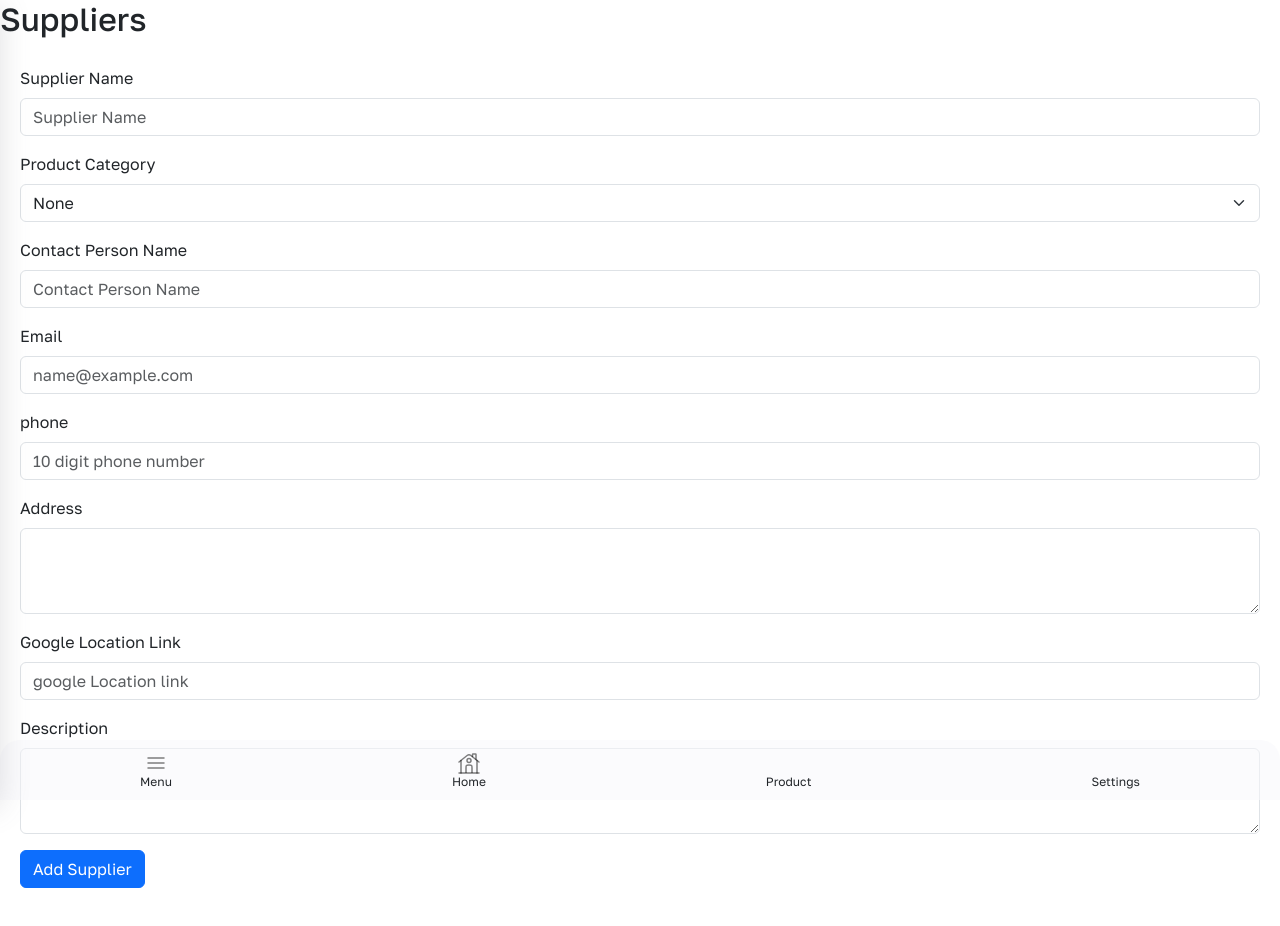
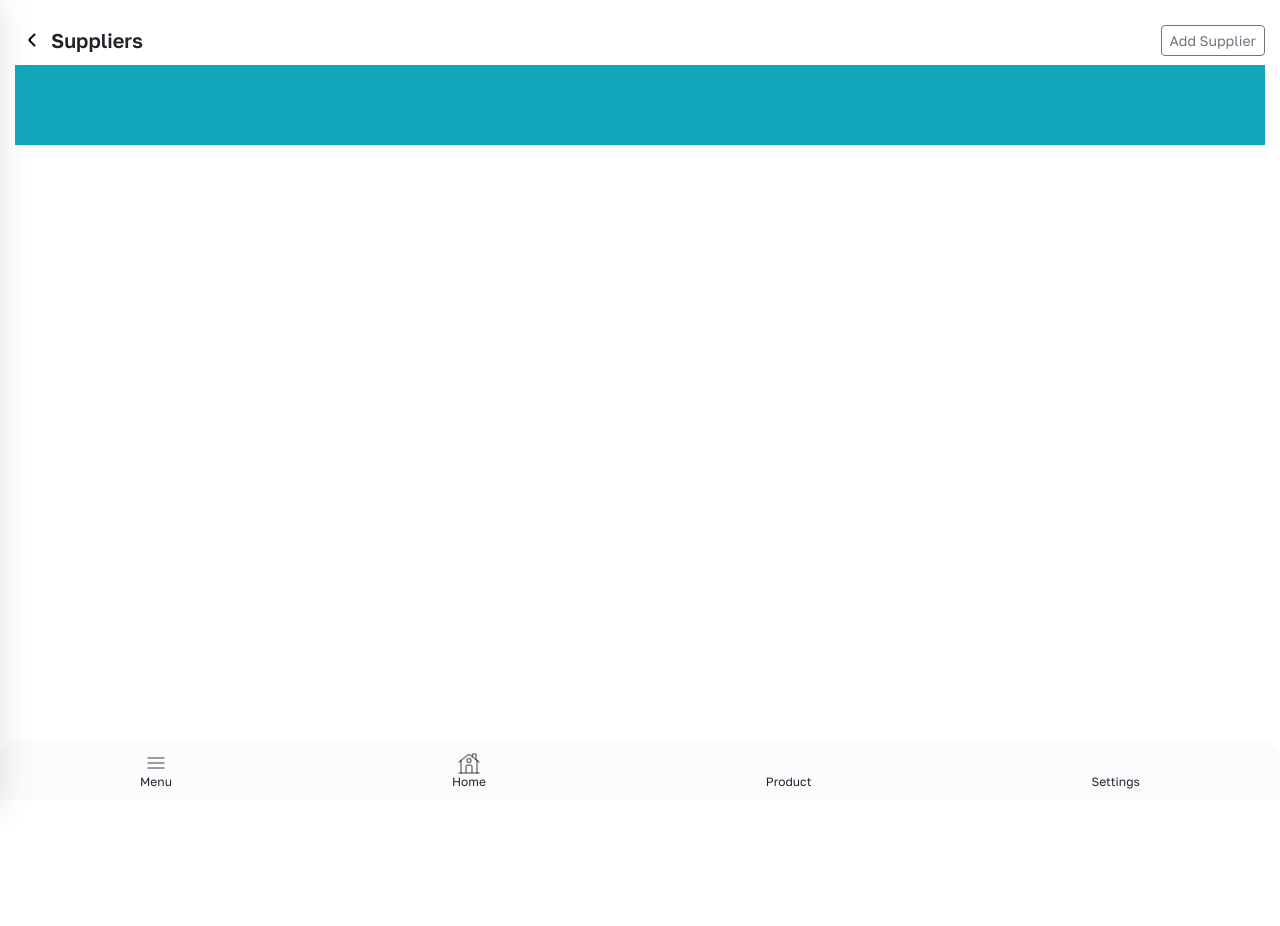
Before and after one commit to MontoRodrigues/AI_POS, an Angular app: page /supplier in a window 1280 px wide. Shown: the top 926 px of the page. After the commit the page ends 800 px from the top, so only its background shows below. Built offline with nearby package versions, Linux system fonts and the light colour scheme; no server answers; the database is empty; sample sign-in values are in the browser's storage.

Commit message:
update design for supplier

```diff
--- a/src/app/app.css
+++ b/src/app/app.css
@@ -9,3 +9,13 @@
     box-shadow: 0 24px 12px -20px #12151c29;
 
 } */
+
+.app-container{
+    width: 100%;
+    height: 100%;
+    padding: 15px;
+}
+
+.left-slider{
+    left:-100%;
+}
--- a/src/app/app.html
+++ b/src/app/app.html
@@ -1,7 +1,4 @@
-
-
-
-
-<router-outlet></router-outlet>
-
+<div class="app-container">
+    <router-outlet></router-outlet>
+</div>
 <app-menu></app-menu>
--- a/src/app/components/supplier-list/supplier-list.css
+++ b/src/app/components/supplier-list/supplier-list.css
@@ -1,3 +1,15 @@
-.error{
+.error {
     border: 1px solid red;
 }
+
+
+
+.product-category-list ul li{
+    font-size: 12px;
+}
+
+.banner{
+    background-color: #12a5bc;
+    width: 100%;
+    height: 80px;
+}
--- a/src/app/components/supplier-list/supplier-list.html
+++ b/src/app/components/supplier-list/supplier-list.html
@@ -1,4 +1,19 @@
-<h2> Suppliers</h2>
+<div class="breadcrumb-header">
+    <div class="breadcrumb-header-name">
+        <button type="button">
+            <svg xmlns="http://www.w3.org/2000/svg" viewBox="0 0 24 24" fill="currentColors">
+                <path
+                    d="M14.2893 5.70708C13.8988 5.31655 13.2657 5.31655 12.8751 5.70708L7.98768 10.5993C7.20729 11.3805 7.2076 12.6463 7.98837 13.427L12.8787 18.3174C13.2693 18.7079 13.9024 18.7079 14.293 18.3174C14.6835 17.9269 14.6835 17.2937 14.293 16.9032L10.1073 12.7175C9.71678 12.327 9.71678 11.6939 10.1073 11.3033L14.2893 7.12129C14.6799 6.73077 14.6799 6.0976 14.2893 5.70708Z" />
+            </svg>
+        </button>
+        <span>Suppliers</span>
+    </div>
+    <button type="button" class="btn btn-outline-secondary btn-sm" onclick="toggle_left_slide_model()"> Add Supplier</button>
+</div>
+
+<div class="banner">
+
+</div>
 
 @for(supplier of supplier_list; track supplier.id) {
 <p>{{supplier.id}}</p>
@@ -8,8 +23,22 @@
 
 
 
-<div style="padding: 20px;">
+<div class="left-slide-model">
 
+
+    <div class="breadcrumb-header">
+        <div class="breadcrumb-header-name">
+            <button type="button" onclick="toggle_left_slide_model()">
+                <svg xmlns="http://www.w3.org/2000/svg" viewBox="0 0 24 24" fill="currentColors">
+                    <path
+                        d="M14.2893 5.70708C13.8988 5.31655 13.2657 5.31655 12.8751 5.70708L7.98768 10.5993C7.20729 11.3805 7.2076 12.6463 7.98837 13.427L12.8787 18.3174C13.2693 18.7079 13.9024 18.7079 14.293 18.3174C14.6835 17.9269 14.6835 17.2937 14.293 16.9032L10.1073 12.7175C9.71678 12.327 9.71678 11.6939 10.1073 11.3033L14.2893 7.12129C14.6799 6.73077 14.6799 6.0976 14.2893 5.70708Z" />
+                </svg>
+            </button>
+            <span>Add Suppliers</span>
+        </div>
+    </div>
+
+    <div class="model-body">
         <div [class]="new_supplier_validate.name">
             <label class="form-label">Supplier Name</label>
             <input type="text" class="form-control" placeholder="Supplier Name" [(ngModel)]="new_supplier.name">
@@ -24,10 +53,13 @@
                 }
             </select>
         </div>
-    <div class="mb-3">
+        <div class="mb-3 product-category-list"><ul class="list-group">
             @for(category of new_supplier.productCategory; track $index; let i=$index) {
-        <div><span>{{category}}</span><span (click)="deleteProductCategory(i)">X</span> </div>
+
+            <li class="list-group-item d-flex justify-content-between align-items-center">
+                {{category}}<span class="badge text-bg-primary rounded-pill" (click)="deleteProductCategory(i)">X</span> </li>
             }
+            </ul>
         </div>
         <!-- <div [class]="new_supplier_validate.productCategory">
         <label class="form-label">Product Category</label>
@@ -48,7 +80,8 @@
 
         <div [class]="new_supplier_validate.phone">
             <label class="form-label">phone</label>
-        <input type="number" class="form-control" placeholder="10 digit phone number" [(ngModel)]="new_supplier.phone">
+            <input type="number" class="form-control" placeholder="10 digit phone number"
+                [(ngModel)]="new_supplier.phone">
         </div>
 
         <div [class]="new_supplier_validate.address">
@@ -58,7 +91,8 @@
 
         <div [class]="new_supplier_validate.location">
             <label class="form-label">Google Location Link</label>
-        <input type="text" class="form-control" placeholder="google Location link" [(ngModel)]="new_supplier.location">
+            <input type="text" class="form-control" placeholder="google Location link"
+                [(ngModel)]="new_supplier.location">
         </div>
 
         <div [class]="new_supplier_validate.businessDescription">
@@ -71,3 +105,5 @@
         </div>
 
     </div>
+
+</div>
--- a/src/app/components/supplier-list/supplier-list.ts
+++ b/src/app/components/supplier-list/supplier-list.ts
@@ -24,6 +24,18 @@ export class SupplierList {
     location: null,
     businessDescription: null
   }
+
+  // new_supplier: ISupplier = {
+  //   id: null,
+  //   name: "Beauty India",
+  //   productCategory: ['Cosmetics','Jeweller'],
+  //   contactPerson: "John Dow",
+  //   email: "name@email.com",
+  //   phone: 1234567890,
+  //   address: "Bairaghar Bhopal ",
+  //   location: "maps.google.com",
+  //   businessDescription: "Cosmetics Seller"
+  // }
 
   new_supplier_validate = {
     id: "mb-3",
@@ -103,6 +115,50 @@ export class SupplierList {
     }
 
 
+   // email
+    const emailRegex = /^[^\s@]+@[^\s@]+\.[^\s@]+$/;
+    if (!this.new_supplier.email || !emailRegex.test(this.new_supplier.email)) {
+        validate = false;
+        this.new_supplier_validate.email = "mb-3 error";
+    } else {
+        this.new_supplier_validate.email = "mb-3";
+    }
+
+
+    // phone
+    if (!this.new_supplier.phone) {
+        validate = false;
+        this.new_supplier_validate.phone = "mb-3 error";
+    } else {
+        this.new_supplier_validate.phone = "mb-3";
+    }
+
+    // address
+    if (!this.new_supplier.address) {
+        validate = false;
+        this.new_supplier_validate.address = "mb-3 error";
+    } else {
+        this.new_supplier_validate.address = "mb-3";
+    }
+
+    // location
+    if (!this.new_supplier.location) {
+        validate = false;
+        this.new_supplier_validate.location = "mb-3 error";
+    } else {
+        this.new_supplier_validate.location = "mb-3";
+    }
+
+    // businessDescription
+    if (!this.new_supplier.businessDescription) {
+        validate = false;
+        this.new_supplier_validate.businessDescription = "mb-3 error";
+    } else {
+        this.new_supplier_validate.businessDescription = "mb-3";
+    }
+
+
+
     return validate;
   }
 
--- a/src/app/interface/isupplier.ts
+++ b/src/app/interface/isupplier.ts
@@ -4,7 +4,7 @@ export interface ISupplier {
     productCategory:string[];
     contactPerson: string | null;
     email: string | null;
-    phone: number | null;
+    phone: string | null;
     address: string | null;
     location:string | null;
     businessDescription:string | null;
--- a/src/app/services/firebase.service.ts
+++ b/src/app/services/firebase.service.ts
@@ -1,6 +1,6 @@
 
 import { Injectable } from '@angular/core';
-import { collection, getDocs, QuerySnapshot, query, onSnapshot, Unsubscribe, QueryConstraint, setDoc, doc, deleteDoc, DocumentReference,addDoc, SetOptions, updateDoc } from 'firebase/firestore';
+import { collection, getDocs, QuerySnapshot, query, onSnapshot, Unsubscribe, QueryConstraint, setDoc, doc, deleteDoc, DocumentReference, addDoc, SetOptions, updateDoc } from 'firebase/firestore';
 import { firestore } from './firebase';
 import { ISupplier } from '../interface/isupplier';
 
@@ -17,7 +17,7 @@ export class FirebaseService {
     return await getDocs(q);
   }
 
-   addDocument(path: string, data: any): Promise<DocumentReference> {
+  addDocument(path: string, data: any): Promise<DocumentReference> {
     const collectionRef = collection(firestore, path);
     return addDoc(collectionRef, data);
   }
@@ -27,7 +27,7 @@ export class FirebaseService {
     return setDoc(docRef, data, options || {});
   }
 
-    updateDocument(path: string, data: any): Promise<void> {
+  updateDocument(path: string, data: any): Promise<void> {
     const docRef = doc(firestore, path);
     return updateDoc(docRef, data);
   }
--- a/src/index.html
+++ b/src/index.html
@@ -13,5 +13,11 @@
 </head>
 <body>
   <app-root></app-root>
+
+  <script>
+    const toggle_left_slide_model=()=>{
+      document.querySelector("body").classList.toggle("show-left-slide-model");
+    }
+  </script>
 </body>
 </html>
--- a/src/styles.css
+++ b/src/styles.css
@@ -6,3 +6,65 @@ html, body{
     margin: 0px;
     font-family: "Golos Text", sans-serif;
 }
+
+/* ---------------Breadcrumb -------------- */
+
+.breadcrumb-header {
+    width: 100%;
+    display: flex;
+    height: 50px;
+    align-items: center;
+    font-size: 20px;
+    font-weight: 600;
+    line-height: 20px;
+        justify-content: space-between;
+}
+
+.breadcrumb-header-name{
+    display: flex;
+    align-items: center;
+}
+
+.breadcrumb-header-name button {
+
+    max-height: 30px;
+    border: none;
+    background: none;
+    color: black;
+}
+
+.breadcrumb-header-name button svg {
+    width: 24px;
+    height: 24px;
+}
+
+.breadcrumb-header-name span{
+    display: block;
+}
+
+
+/* ---------------Model -------------- */
+
+.left-slide-model{
+    width: 100%;
+    height: 100%;
+    position: fixed;
+    top: 0px;
+    left: -100%;
+    background: white;
+    overflow-y: auto;
+    padding-top: 20px;
+    padding-bottom: 50px;
+    transition: left .5s;
+    transition-timing-function: ease-out;
+}
+
+.show-left-slide-model .left-slide-model{
+    left: 0px;
+}
+
+.left-slide-model .model-body{
+    width: 100%;
+    height: auto;
+    padding: 20px;
+}
```
Lines whose indentation alone changed are shown as unchanged.
